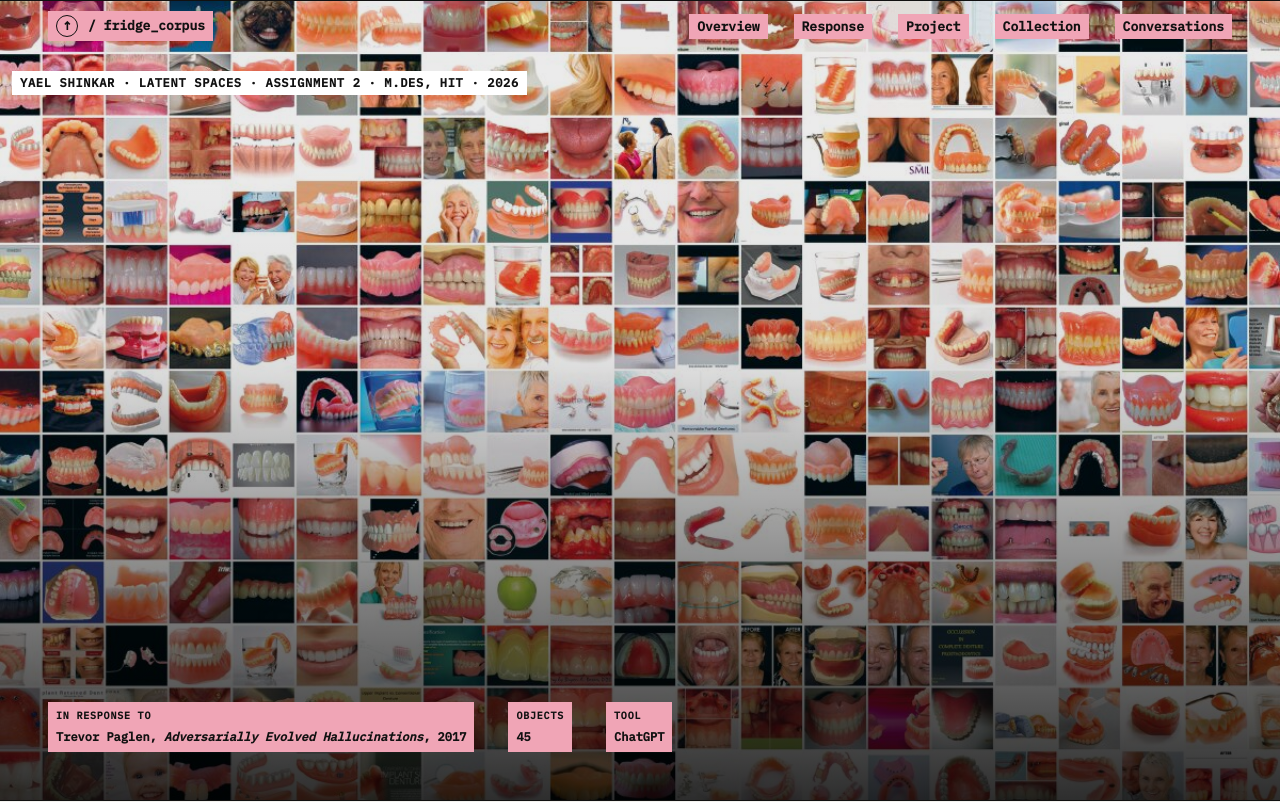
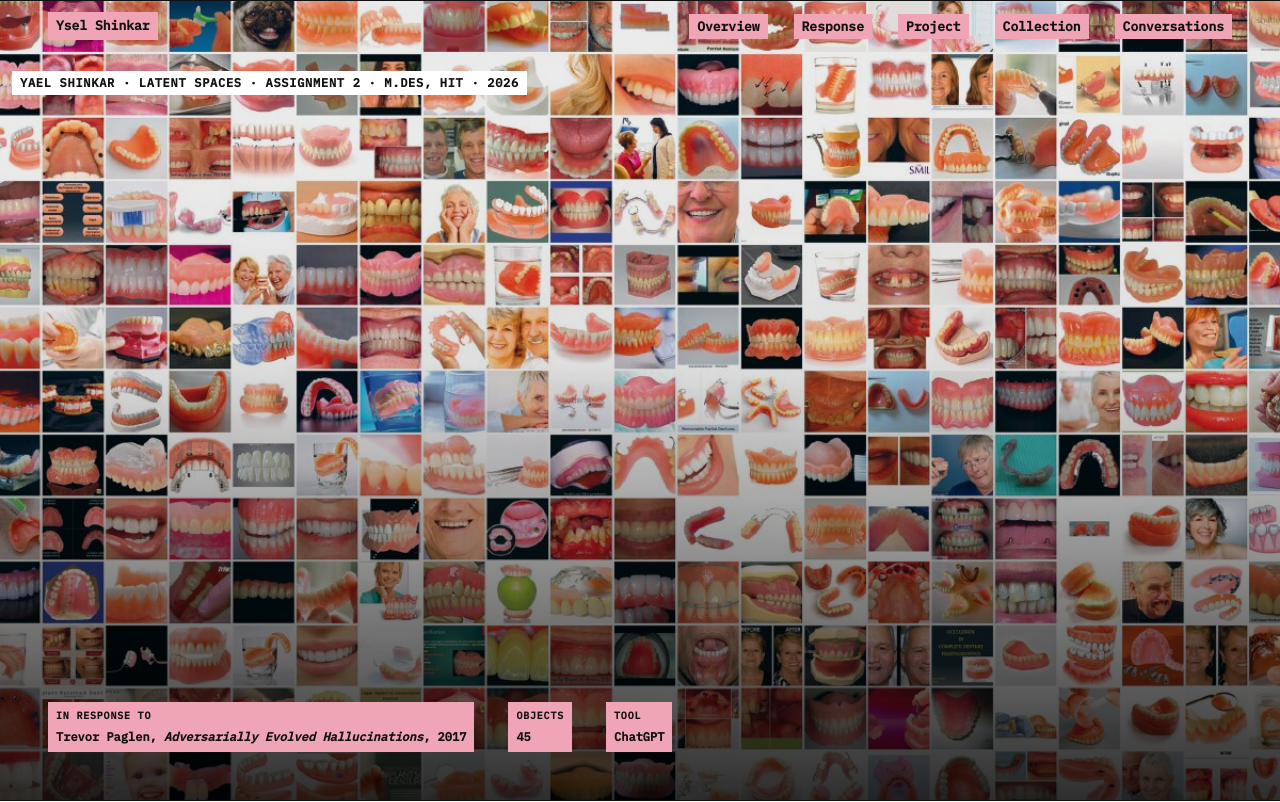
Before and after one commit to eaylis-ai/YaelShinkar_Latent.Space, a plain HTML site: page index.html in a window 1280 px wide. Shown: the top 802 px of the page. Drawn offline with Linux system fonts and the light colour scheme.

Commit message:
Update index.html

```diff
--- a/index.html
+++ b/index.html
@@ -196,7 +196,7 @@
 
 <header class="top">
   <div class="wrap">
-    <a class="home" href="#top"><span class="up">↑</span>/ fridge_corpus</a>
+    <a class="home" href="#top"><strong>Ysel Shinkar</strong></a>
     <nav><ul>
       <li><a href="#overview">Overview</a></li>
       <li><a href="#response">Response</a></li>
```
